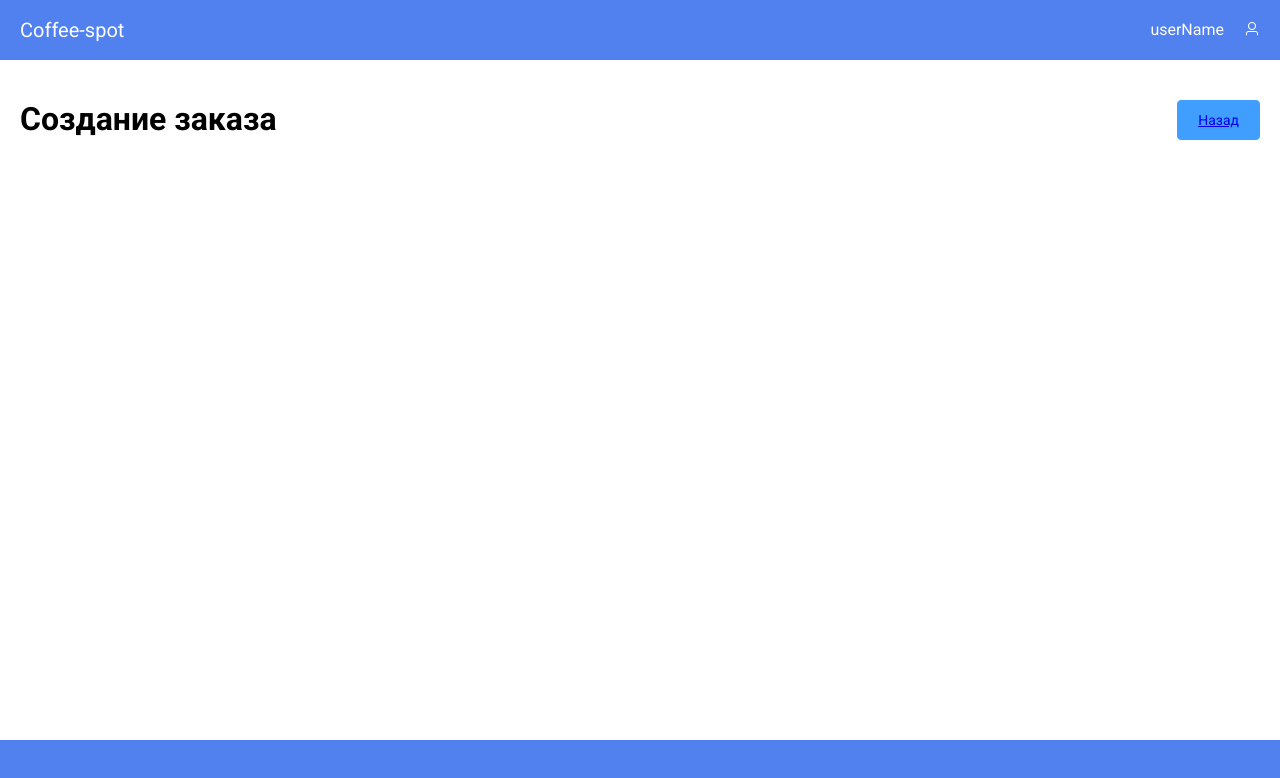
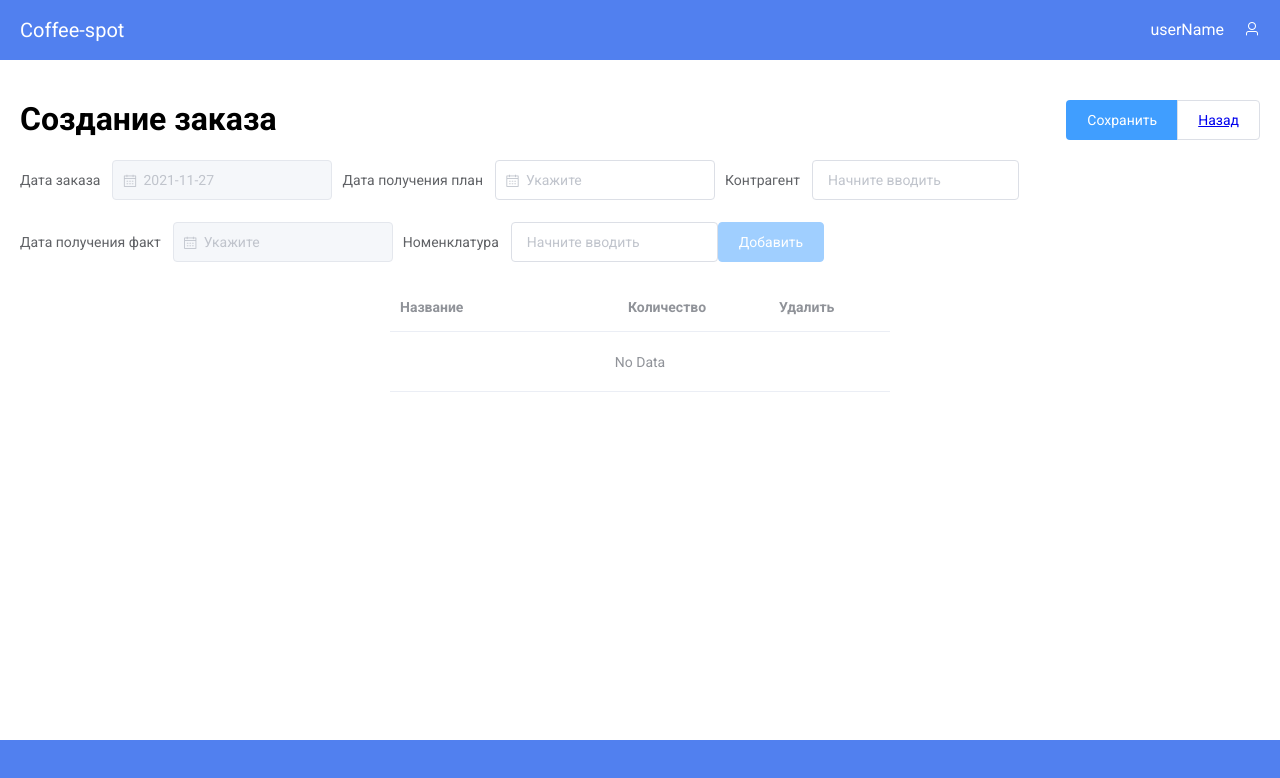
Before and after one commit to dnovikov33/coffee-spot, a Nuxt app: page /order/create in a window 1280 px wide. Shown: the top 778 px of the page. Built offline with nearby package versions, Linux system fonts and the light colour scheme.

Commit message:
finish create/edit logic

```diff
--- a/assets/js/Agent.class.js
+++ b/assets/js/Agent.class.js
@@ -2,6 +2,7 @@ import { get } from 'lodash'
 class Agent {
   constructor(init) {
     this.name = get(init, 'name', '')
+    this.id = get(init, 'id', 0)
   }
 }
 
--- a/assets/js/DeliveryItem.class.js
+++ b/assets/js/DeliveryItem.class.js
@@ -5,6 +5,7 @@ class DeliveryItem {
     this.name = get(init, 'name', '')
     this.price = get(init, 'price', 0)
     this.amount = get(init, 'amount', 0)
+    this.measure = get(init, 'measure', '')
   }
 }
 
--- a/assets/js/Order.class.js
+++ b/assets/js/Order.class.js
@@ -9,13 +9,13 @@ class Order {
     this.id = get(init, 'id', 0)
     this.amount = get(init, 'amount', 0)
     this.received = has(init, 'received')
-      ? new ReceivedEvent(init.approved)
+      ? new ReceivedEvent(init.received)
       : new ReceivedEvent()
     this.orderedDate = has(init, 'ordered_date')
       ? new Date(init.ordered_date)
-      : false
+      : new Date()
     this.deliveryDate = has(init, 'delivery_date')
-      ? new Date(init.receive_date)
+      ? new Date(init.delivery_date)
       : false
     this.items = has(init, 'items')
       ? init.items.map((item) => new DeliveryItem(item))
@@ -30,6 +30,10 @@ class Order {
   get deliveryDateFormatted() {
     return format(this.deliveryDate, 'dd.MM.yyyy')
   }
+
+  get isNewOrder() {
+    return this.id === 0
+  }
 }
 
 export default Order
--- a/components/order-pages/CreateOrUpdateOrder.vue
+++ b/components/order-pages/CreateOrUpdateOrder.vue
@@ -12,7 +12,8 @@
     </el-form-item>
     <el-form-item label="Контрагент">
       <el-select
-        v-model="order.agent.name"
+        v-model="order.agent"
+        value-key="id"
         filterable
         remote
         :remote-method="findAgent"
@@ -21,41 +22,58 @@
       >
         <el-option
           v-for="item in agentsList"
-          :key="item.value"
-          :label="item.label"
-          :value="item.value"
+          :key="item.id"
+          :label="item.name"
+          :value="item"
         >
         </el-option>
       </el-select>
     </el-form-item>
     <el-form-item label="Дата получения факт">
-      <el-date-picker v-model="order.received.date" placeholder="Укажите" />
+      <el-date-picker
+        :value="order.received.date ? order.received.date : ''"
+        @input="order.received.date = $event"
+        placeholder="Укажите"
+        :disabled="order.isNewOrder"
+      />
     </el-form-item>
-    <!--    <el-form-item label="Номенклатура">-->
-    <!--      <el-select-->
-    <!--        filterable-->
-    <!--        remote-->
-    <!--        :remote-method="findItem"-->
-    <!--        :loading="loadingItem"-->
-    <!--        placeholder="Начните вводить"-->
-    <!--      >-->
-    <!--        <el-option-->
-    <!--          v-for="item in itemsList"-->
-    <!--          :key="item.value"-->
-    <!--          :label="item.label"-->
-    <!--          :value="item.value"-->
-    <!--        >-->
-    <!--        </el-option>-->
-    <!--      </el-select>-->
-    <!--    </el-form-item>-->
-    <OrderItemList :list="order.items" />
+    <el-form-item label="Номенклатура">
+      <el-select
+        v-model="newItem"
+        value-key="id"
+        filterable
+        remote
+        :remote-method="findItem"
+        :loading="loadingItem"
+        placeholder="Начните вводить"
+      >
+        <el-option
+          v-for="item in itemsList"
+          :key="item.id"
+          :label="item.name"
+          :value="item"
+        >
+        </el-option>
+      </el-select>
+      <el-button type="primary" @click="addItemToList" :disabled="!newItem.id">
+        Добавить
+      </el-button>
+    </el-form-item>
+    <OrderItemList :list="order.items" @handleDelete="removeItem" />
   </el-form>
 </template>
 <script>
 import Order from 'assets/js/Order.class'
+import Agent from 'assets/js/Agent.class'
+import DeliveryItem from 'assets/js/DeliveryItem.class'
+import OrderItemList from 'components/order-pages/OrderItemList'
+import { filter } from 'lodash'
 
 export default {
   name: 'CreateOrder',
+  components: {
+    OrderItemList,
+  },
   props: {
     order: {
       type: Order,
@@ -68,28 +86,48 @@ export default {
       loadingItem: false,
       agentsList: [],
       itemsList: [],
+      newItem: {},
     }
   },
   methods: {
-    findAgent(query) {
+    async findAgent(query) {
       if (query !== '') {
         this.loadingAgent = true
-        setTimeout(() => {
-          this.loadingAgent = false
-        }, 200)
+        try {
+          const res = await this.$axios.$get(`/api/agents?s=${query}`)
+          this.agentsList = res.map((item) => new Agent(item)) || []
+        } catch (er) {
+          console.log(er)
+        }
+        this.loadingAgent = false
       } else {
-        this.options = []
+        this.agentsList = []
       }
     },
-    findItem() {
+    async findItem(query) {
       if (query !== '') {
-        this.loadingAgent = true
-        setTimeout(() => {
-          this.loadingAgent = false
-        }, 200)
+        this.loadingItem = true
+        try {
+          const res = await this.$axios.$get(`/api/items?s=${query}`)
+          this.itemsList = res.map((item) => new DeliveryItem(item)) || []
+        } catch (er) {
+          console.log(er)
+        }
+        this.loadingItem = false
       } else {
-        this.options = []
+        this.itemsList = []
       }
+    },
+    addItemToList() {
+      this.order.items.push(this.newItem)
+      this.newItem = {}
+    },
+    removeItem(deliveryItem) {
+      console.log(deliveryItem)
+      this.order.items = filter(
+        this.order.items,
+        (item) => item.id !== deliveryItem.id
+      )
     },
   },
 }
--- a/components/order-pages/OrderItemList.vue
+++ b/components/order-pages/OrderItemList.vue
@@ -1,12 +1,37 @@
 <template>
   <div class="table-wrap">
-    <el-table :data="list">
-      <el-table-column min-width="400" prop="name" label="Название">
+    <el-table
+      show-summary
+      sum-text="Итого"
+      style="width: 100%"
+      max-height="500"
+      :data="list"
+    >
+      <el-table-column min-width="150" prop="name" label="Название">
       </el-table-column>
-      <el-table-column min-width="150" prop="amount" label="Количество">
+      <el-table-column min-width="100" prop="amount" label="Количество">
+        <template slot-scope="scope">
+          <el-input-number
+            :min="1"
+            :placeholer="scope.row.measure"
+            v-model="scope.row.amount"
+          />
+        </template>
       </el-table-column>
-      <el-table-column min-width="100" prop="price" label="Цена">
-        <template slot-scope="scope"> {{ scope.row.price }} ₽ </template>
+      <!--      <el-table-column min-width="100" prop="measure" label="Ед изм" />-->
+      <!--      <el-table-column min-width="100" prop="price" label="Цена">-->
+      <!--        <template slot-scope="scope"> {{ scope.row.price }} ₽ </template>-->
+      <!--      </el-table-column>-->
+      <el-table-column label="Удалить">
+        <template slot-scope="scope">
+          <el-button
+            size="mini"
+            type="danger"
+            @click="$emit('handleDelete', scope.row)"
+          >
+            <i class="el-icon-delete" />
+          </el-button>
+        </template>
       </el-table-column>
     </el-table>
   </div>
@@ -25,7 +50,7 @@ export default {
 
 <style scoped>
 .table-wrap {
-  max-width: 700px;
+  max-width: 500px;
   margin: 0 auto;
 }
 </style>
--- a/pages/order/_id.vue
+++ b/pages/order/_id.vue
@@ -1,13 +1,19 @@
 <template>
   <el-row>
     <el-row type="flex" align="middle">
-      <el-col :span="21">
-        <h1>Редактирование заказа</h1>
+      <el-col :span="14">
+        <h1>Редактирование заказа #{{ order.id }}</h1>
       </el-col>
-      <el-col :span="3">
-        <el-button style="float: right" type="primary">
-          <nuxt-link class="link" to="/order/list">Назад</nuxt-link>
-        </el-button>
+      <el-col :span="10">
+        <el-button-group style="float: right">
+          <el-button type="primary" @click="saveOrder"> Сохранить </el-button>
+          <el-button @click="approveOrderDialog = true" type="success">
+            <i class="el-icon-check"></i>
+          </el-button>
+          <el-button>
+            <nuxt-link class="link" to="/order/list">Назад</nuxt-link>
+          </el-button>
+        </el-button-group>
       </el-col>
     </el-row>
     <el-row>
@@ -15,20 +21,49 @@
         <CreateOrUpdateOrder v-if="order" :order="order" />
       </el-col>
     </el-row>
+    <el-dialog
+      title="Принять заказ"
+      :visible.sync="approveOrderDialog"
+      width="50%"
+      :before-close="handleCloseDialog"
+    >
+      <div>Все позиции и их количество в заказе мною сверены</div>
+      <div>
+        В заказе будет установлена дата принятия {{ todayDate }} и ответственный
+        {{ userName }}
+      </div>
+      <span slot="footer" class="dialog-footer">
+        <el-button @click="approveOrderDialog = false">Отменить</el-button>
+        <el-button type="primary" @click="approveOrder">
+          Подтвердить
+        </el-button>
+      </span>
+    </el-dialog>
   </el-row>
 </template>
 <script>
 import CreateOrUpdateOrder from 'components/order-pages/CreateOrUpdateOrder'
 import Order from 'assets/js/Order.class'
+import { format } from 'date-fns'
+
 export default {
   components: { CreateOrUpdateOrder },
   data() {
     return {
       order: false,
+      approveOrderDialog: false,
     }
   },
   created() {
     this.init()
+  },
+  computed: {
+    todayDate() {
+      return format(new Date(), 'dd.MM.yyyy')
+    },
+    userName() {
+      return 'userName'
+    },
   },
   validate({ params }) {
     function isInt(value) {
@@ -52,6 +87,26 @@ export default {
         console.log(er)
       }
     },
+    saveOrder() {
+      // update order
+    },
+    handleCloseDialog(done) {
+      this.$confirm('Вы уверены, что хотите закрыть?')
+        .then((_) => {
+          done()
+        })
+        .catch((_) => {})
+    },
+    approveOrder() {
+      this.approveOrderDialog = false
+      // update order
+    },
   },
 }
 </script>
+
+<style scoped>
+.link {
+  text-decoration: none;
+}
+</style>
--- a/pages/order/create.vue
+++ b/pages/order/create.vue
@@ -1,28 +1,45 @@
 <template>
   <el-row>
     <el-row type="flex" align="middle">
-      <el-col :span="21">
+      <el-col :span="14">
         <h1>Создание заказа</h1>
       </el-col>
-      <el-col :span="3">
-        <el-button style="float: right" type="primary">
-          <nuxt-link class="link" to="/order/list">Назад</nuxt-link>
-        </el-button>
+      <el-col :span="10">
+        <el-button-group style="float: right">
+          <el-button type="primary" @click="saveOrder"> Сохранить </el-button>
+          <el-button>
+            <nuxt-link class="link" to="/order/list">Назад</nuxt-link>
+          </el-button>
+        </el-button-group>
       </el-col>
     </el-row>
     <el-row>
       <el-col>
-        <!--        <CreateOrder :form-data="" />-->
+        <CreateOrder :order="order" />
       </el-col>
     </el-row>
   </el-row>
 </template>
 <script>
 import CreateOrder from 'components/order-pages/CreateOrUpdateOrder'
+import Order from 'assets/js/Order.class'
 export default {
   components: { CreateOrder },
   data() {
-    return {}
+    return {
+      order: {
+        type: Order,
+        default: () => {},
+      },
+    }
+  },
+  created() {
+    this.order = new Order()
+  },
+  methods: {
+    saveOrder() {
+      // update order
+    },
   },
 }
 </script>
```
Also changed, not shown: components/order-pages/OrderList.vue (+8 -3 lines).
